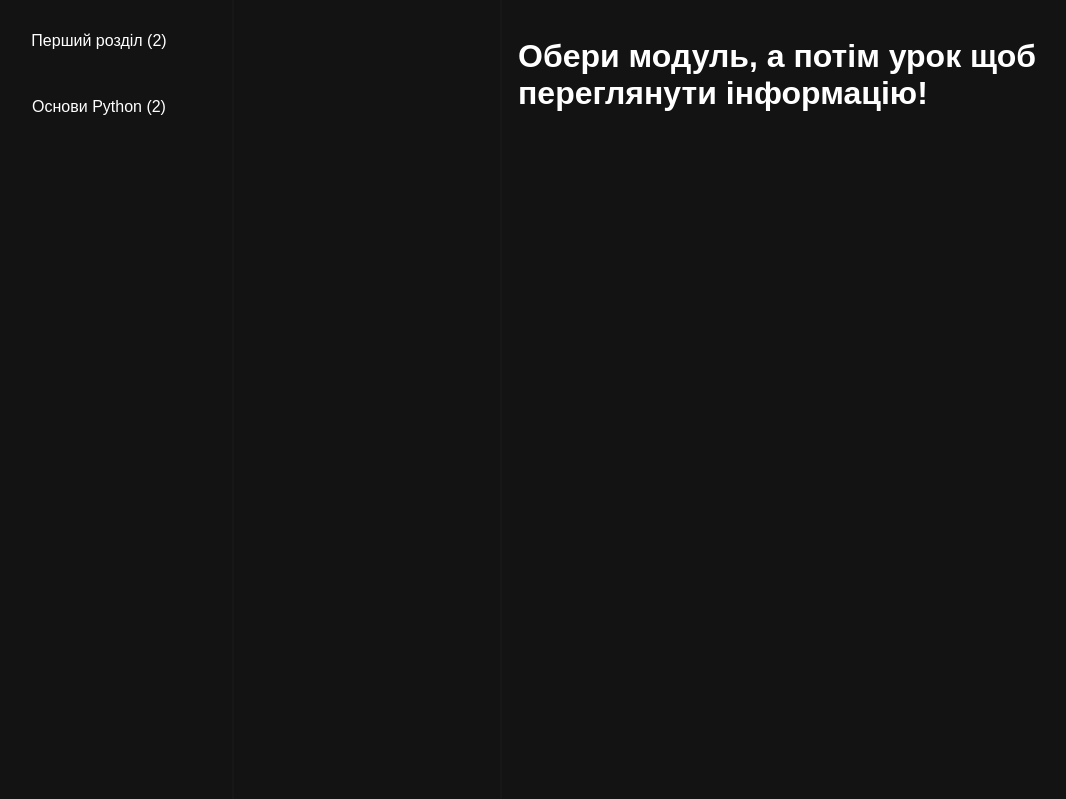
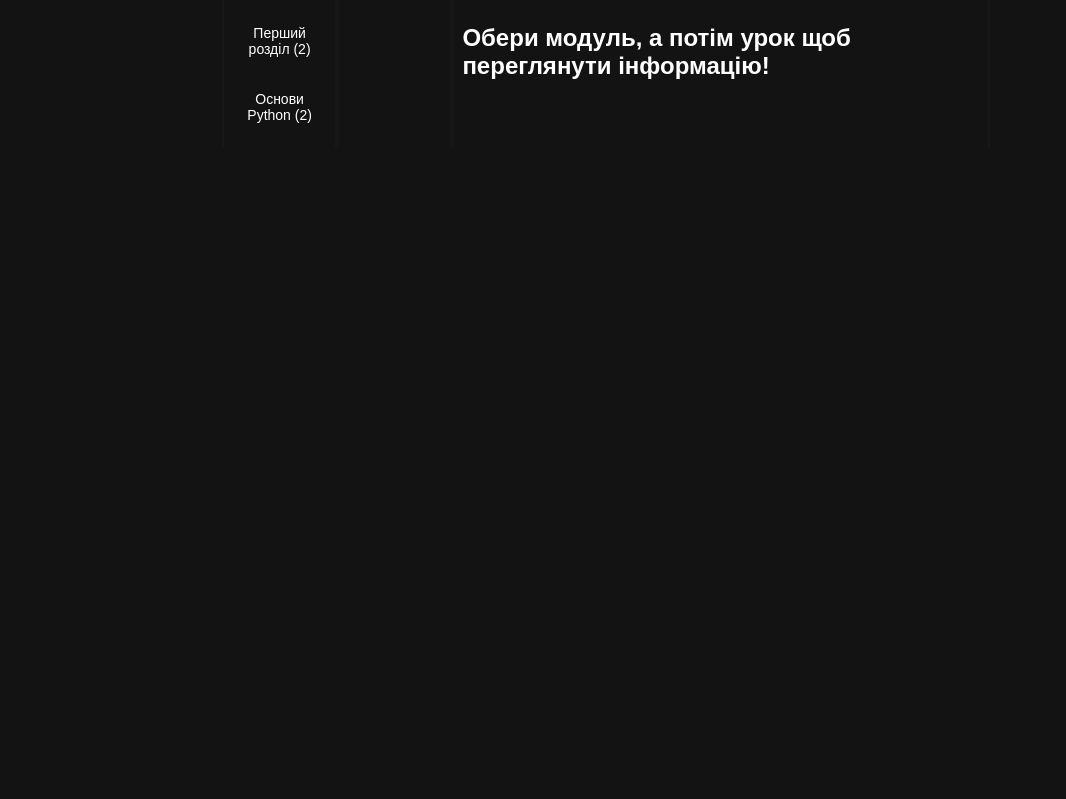
Before and after one commit to MarryBye/LogikaShpora, a Flask app: page / in a window 1280 px wide. Shown: the part 109-908 px from the top of the page, without its empty margins (34-1100 px from the left). Run offline with Flask 3, Linux system fonts and the light colour scheme; some libraries are stand-ins or nearby versions.

Commit message:
Slightly new design, fixed sizes, now its scalable like fonts, fixed codeblocks sizes

```diff
--- a/web/css/base.css
+++ b/web/css/base.css
@@ -14,41 +14,53 @@ header {
 }
 
 main {
+
     display: flex;
-    flex-direction: row;
-    align-items: top;
-    justify-content: top;
+    flex-direction: column;
+
     min-height: 100vh;
+
+    padding-left: 20%;
+    padding-right: 20%;
+
 }
 
-.navbar_left {
-    padding: 8px;
+.container {
+
+    display: grid;
+    grid-template-columns: 15% 15% 1fr;
+
+}
+
+.navbar_left, .navbar_lessons, .content_right {
+
     display: flex;
     flex-direction: column;
+    flex-grow: 1;
+
     border-right: 2px solid rgb(23, 23, 23);
-    min-height: 100%;
-    min-width: 250px;
-}
+    border-left: 2px solid rgb(23, 23, 23);
 
-.navbar_lessons {
+    box-sizing: border-box;
+    width: 100%;
+    font-size: clamp(12px, 0.9vw, 28px);
+
     padding: 8px;
-    display: flex;
-    flex-direction: column;
-    border-right: 2px solid rgb(23, 23, 23);
-    min-height: 100%;
-    min-width: 250px;
+
 }
 
 button {
     margin: 8px;
-    min-width: fit-content;
+    min-width:auto;
+    font-size: clamp(14px, 0.9vw, 28px);
     min-height: 50px;
-    font-size: 16px;
     border-radius: 8px;
     border: 4px solid transparent;
     background-color: transparent;
     border: transparent;
     color: white;
+    white-space: pre-wrap;
+    word-break: break-word;
     transition: .3s;
 }
 
@@ -67,30 +79,12 @@ button:active {
     transition: .3s;
 }
 
-.content_right {
-    padding: 16px;
-    display: flex;
-    flex-direction: column;
-    width: 100%;
-    min-height: 100%;
-}
-
-.grid_lessons {
-    display: flex;
-    flex-direction: column;
-    justify-content: center;
-}
-
 pre, code, .hljs {
-    background-color: transparent !important; /* Прозрачный фон */
-    padding: 0; /* Добавить отступы для удобства */
-    font-size: 16px;
+    background-color: rgb(23, 23, 23) !important;
+    padding: 0;
     margin: 0;
-}
-
-.hljs {
-    border: 1px solid #ddd; /* Добавить границу, если нужно */
-    border-radius: 4px; /* Скругление углов */
+    white-space: pre-wrap;
+    word-break: break-word;
 }
 
 footer {
--- a/web/templates/base.html
+++ b/web/templates/base.html
@@ -36,15 +36,21 @@
 
         <main>
 
+            <div class="container">
+
                 <div class="navbar_left">
                     {% for module in modules_info %}
                         <button id="button_choose_module" data-module={{module}}>{{modules_info[module]["name"]}} ({{modules_info[module]["lessons_count"]}})</button>
                     {% endfor %}
                 </div>
+
                 <div class="navbar_lessons">
                 </div>
+
                 <div class="content_right">
                     <h1>Обери модуль, а потім урок щоб переглянути інформацію!</h1>
+                </div>
+
             </div>
 
         </main>
```
Also changed, not shown: web/templates/components/lessons_list.html (+3 -5 lines), web/templates/lessons/module_first/lesson1/lesson.html (+5 -21 lines), web/templates/lessons/module_first/lesson2/lesson.html (+13 -29 lines), web/templates/lessons/module_second/lesson1/lesson.html (+13 -19 lines), web/templates/lessons/module_second/lesson2/lesson.html (+43 -27 lines). Lines whose indentation alone changed are shown as unchanged.
